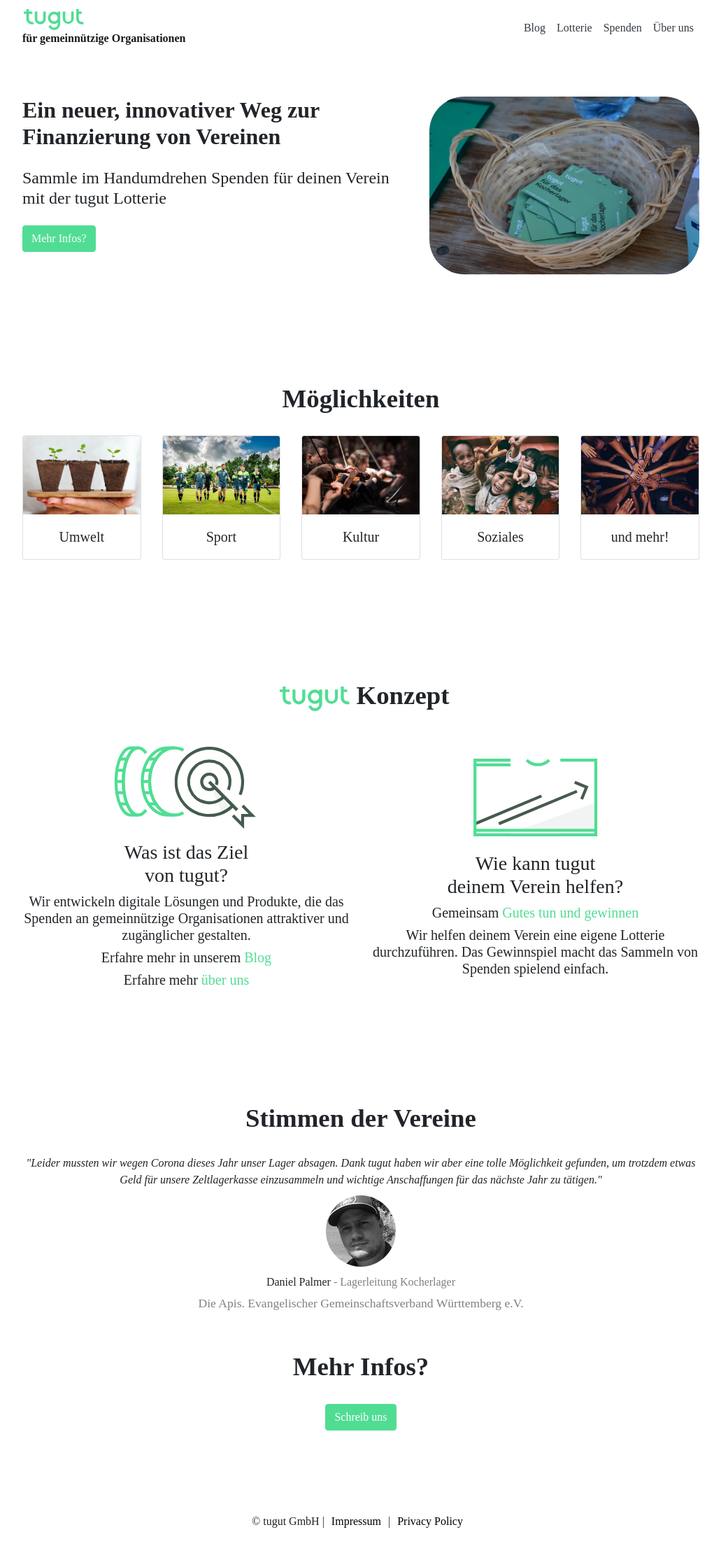
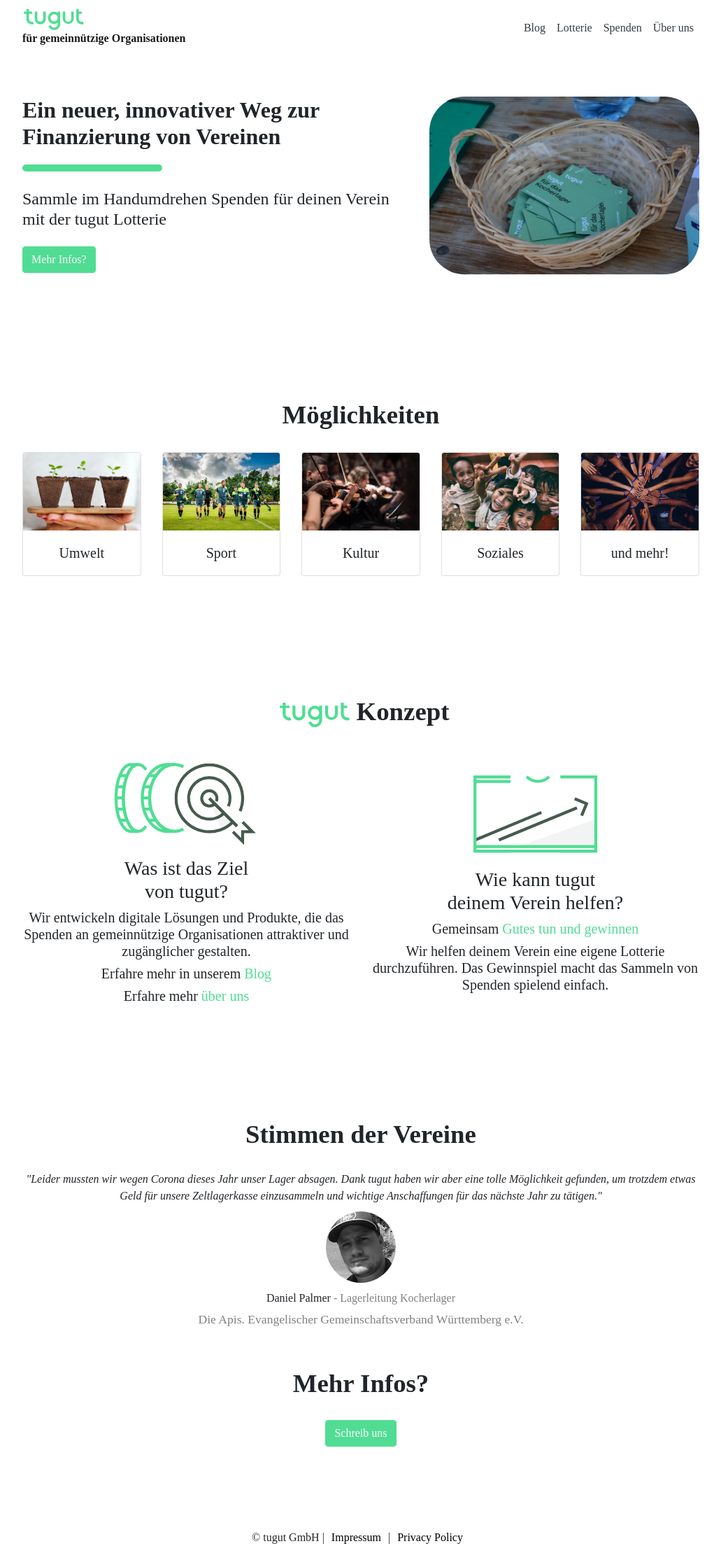
Before and after one commit to tugut-de/site, a Jekyll site: the page built from index.html, in a window 1280 px wide. Shown: the whole page at 70% size, without its empty margins (124-1155 px from the left). Built offline with Jekyll 4.4.1, drawn with Linux system fonts in a browser that asks for light colours; some web fonts are replaced; before the commit the page ends 2196 px from its top, so only the background shows below that.

Commit message:
add divider

```diff
--- a/_layouts/default.html
+++ b/_layouts/default.html
@@ -12,6 +12,11 @@
         <h1 class="main__slogan">
           Ein neuer, innovativer Weg zur Finanzierung von Vereinen
         </h1>
+
+        <div class="divider">
+          <hr class="divider__hr">
+        </div>
+
         <h2 class="main__slogan2">
           Sammle im Handumdrehen Spenden für deinen Verein
           mit der tugut Lotterie
--- a/_sass/layout.scss
+++ b/_sass/layout.scss
@@ -24,6 +24,15 @@
     max-width: 600px;
     font-size: 1.5rem;
     margin-bottom: 25px;
+  }
+}
+
+.divider {
+  max-width: 200px;
+  &__hr {
+    margin-top: 20px;
+    border-top: 10px solid $primary;
+    border-radius: 5px;
   }
 }
 
```
